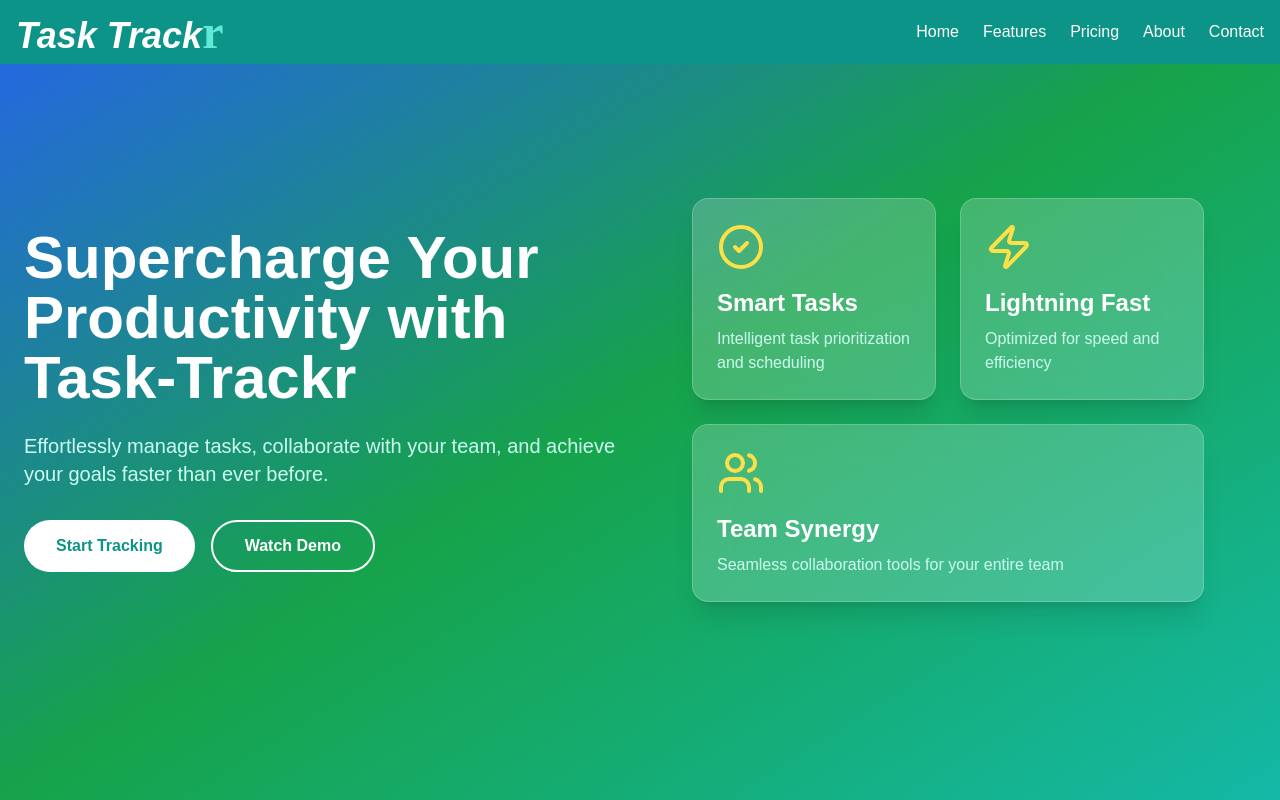
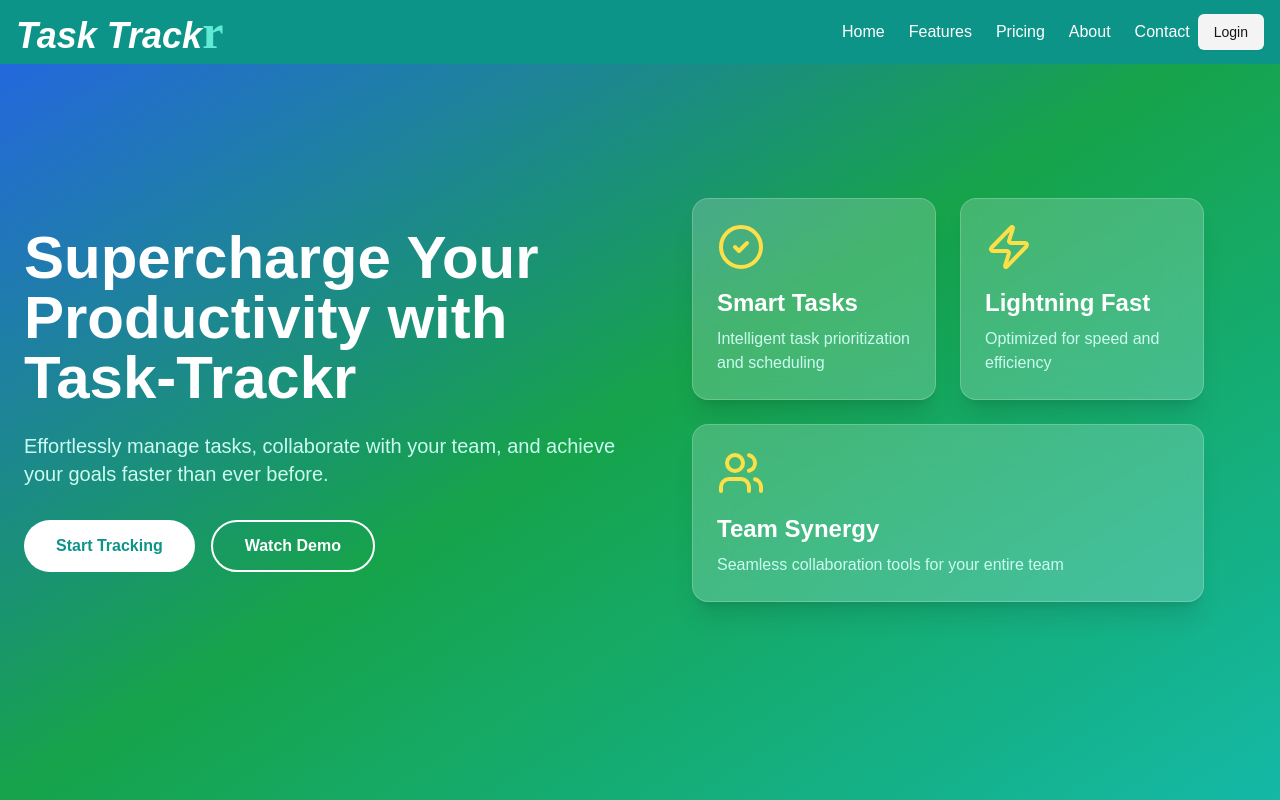
Before and after one commit to arthurnacious/task-trackr, a Next.js app: page / in a window 1280 px wide. Shown: the top 800 px of the page. Built offline with nearby package versions, Linux system fonts and the light colour scheme; a web font is replaced by a local one.

Commit message:
moved logic to a dedicated pageLayout

```diff
--- /dev/null
+++ b/src/app/(page)/layout.tsx
@@ -0,0 +1,19 @@
+import PageFooter from "@/components/pages/page-footer";
+import PageMenu from "@/components/pages/page-menu";
+import React, { FC } from "react";
+
+interface Props {
+  children: React.ReactNode;
+}
+
+const PageLayout: FC<Props> = ({ children }) => {
+  return (
+    <>
+      <PageMenu />
+      {children}
+      <PageFooter />
+    </>
+  );
+};
+
+export default PageLayout;
--- a/src/app/layout.tsx
+++ b/src/app/layout.tsx
@@ -1,8 +1,6 @@
 import "./globals.css";
 import type { Metadata } from "next";
 import { ThemeProvider } from "@/components/theme-provider";
-import PageMenu from "@/components/pages/page-menu";
-import PageFooter from "@/components/pages/page-footer";
 
 export const metadata: Metadata = {
   title: "Create Next App",
@@ -23,9 +21,7 @@ export default function RootLayout({
           enableSystem
           disableTransitionOnChange
         >
-          <PageMenu />
           {children}
-          <PageFooter />
         </ThemeProvider>
       </body>
     </html>
--- a/src/components/pages/page-menu.tsx
+++ b/src/components/pages/page-menu.tsx
@@ -2,8 +2,9 @@
 import React, { useState } from "react";
 import { motion, AnimatePresence } from "framer-motion";
 import { Menu, X } from "lucide-react";
-import Logo from "../logo";
+import Logo from "@/components/logo";
 import Link from "next/link";
+import { Button } from "@/components/ui/button";
 
 const menuItems = [
   { name: "Home", href: "#" },
@@ -51,8 +52,9 @@ const PageMenu = () => {
             </Link>
 
             {/* Desktop Menu */}
+            <div className="flex gap-2 items-center">
               <motion.div
-              className="hidden md:flex space-x-6"
+                className="hidden md:flex space-x-6 order-last"
                 initial="closed"
                 animate="open"
                 variants={{
@@ -75,7 +77,7 @@ const PageMenu = () => {
               </motion.div>
 
               {/* Mobile Menu Toggle */}
-            <div className="md:hidden">
+              <div className="md:hidden order-last">
                 <button onClick={toggleMenu} className="focus:outline-none">
                   <AnimatePresence mode="wait">
                     {isOpen ? (
@@ -101,6 +103,14 @@ const PageMenu = () => {
                     )}
                   </AnimatePresence>
                 </button>
+              </div>
+              <Button
+                variant="secondary"
+                className="order-1 md:order-last"
+                asChild
+              >
+                <Link href="/login">Login</Link>
+              </Button>
             </div>
           </div>
         </div>
```
Also changed, not shown: src/app/(page)/page.tsx (renamed from src/app/page.tsx), 1 other file (tests, documents, lock files or other folders). Lines whose indentation alone changed are shown as unchanged.
